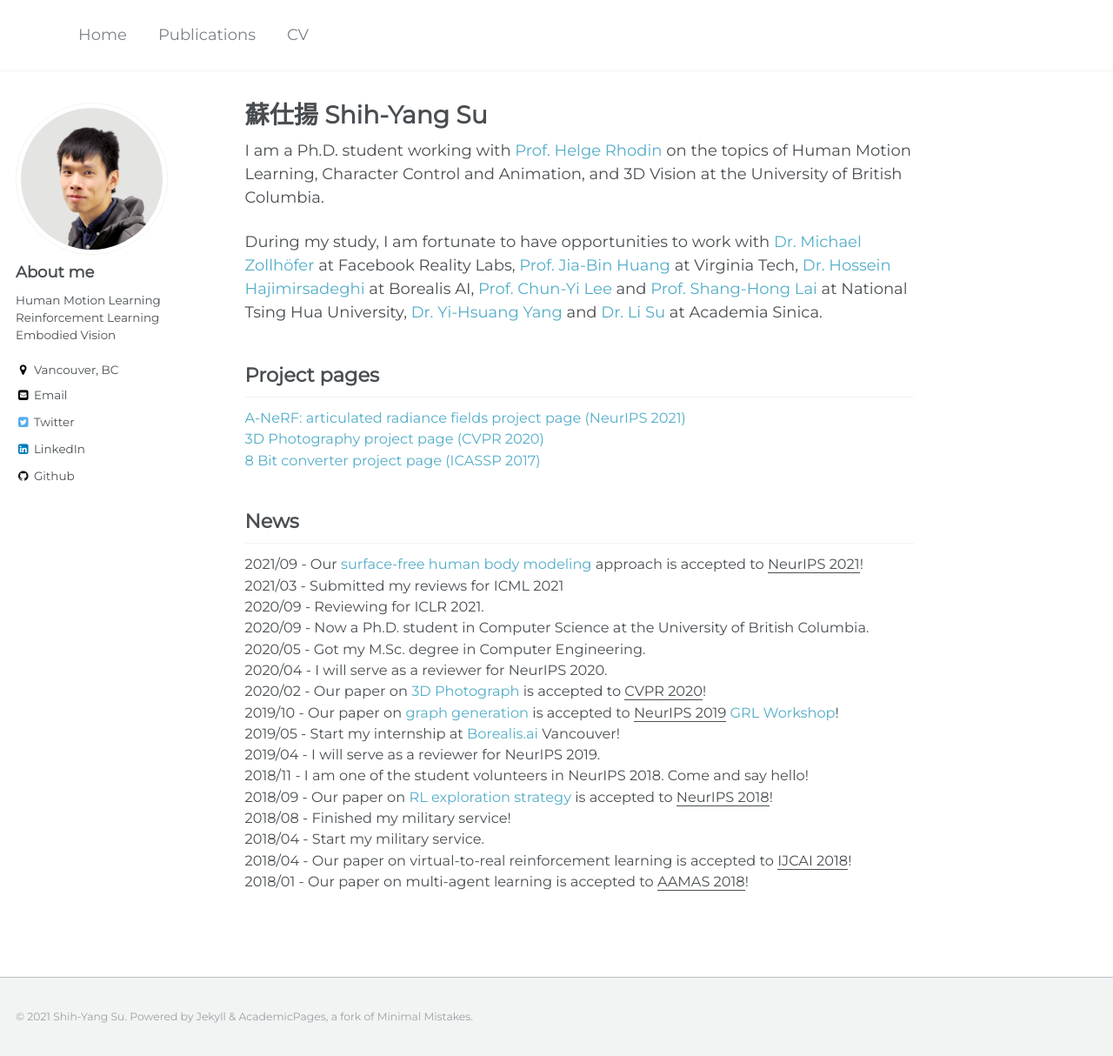
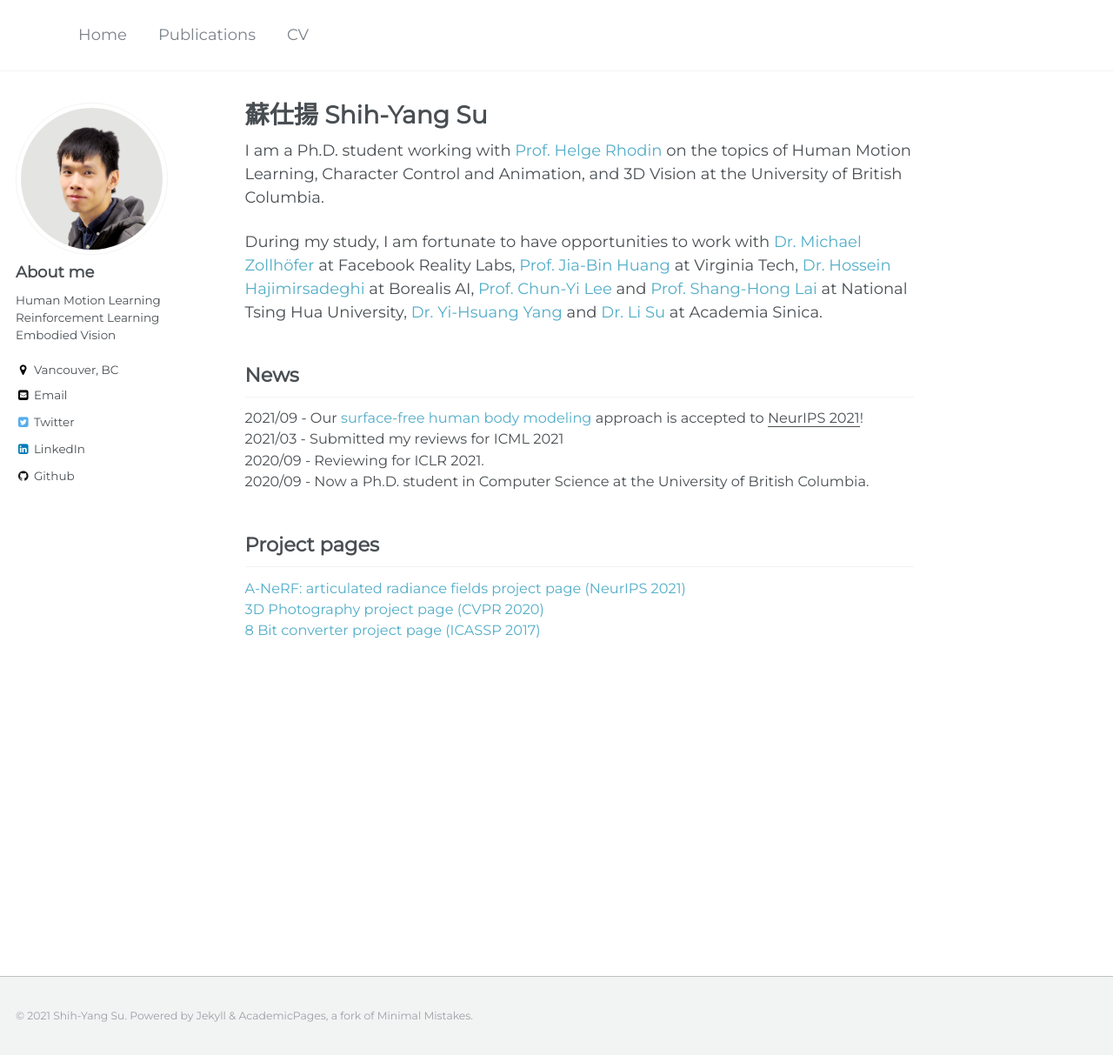
Before and after one commit to LemonATsu/LemonATsu.github.io, a Jekyll site: the page built from _pages/about.md, in a window 1280 px wide and 1214 px high. Shown: the whole window at 87% size. Built offline with Jekyll 4.4.1, drawn with Linux system fonts in a browser that asks for light colours.

Commit message:
update news

```diff
--- a/_pages/about.md
+++ b/_pages/about.md
@@ -13,15 +13,8 @@
 
 During my study, I am fortunate to have opportunities to work with [Dr. Michael Zollh&ouml;fer](https://zollhoefer.com/) at Facebook Reality Labs, [Prof. Jia-Bin Huang](https://filebox.ece.vt.edu/~jbhuang/) at Virginia Tech, [Dr. Hossein Hajimirsadeghi](https://hossein-h.github.io/) at Borealis AI, [Prof. Chun-Yi Lee](http://cymaxwelllee.wixsite.com/elsa) and [Prof. Shang-Hong Lai](http://www.cs.nthu.edu.tw/~lai/) at National Tsing Hua University, [Dr. Yi-Hsuang Yang](http:// mac.citi.sinica.edu.tw/~yang/) and [Dr. Li Su](https://sites.google.com/site/lisupage/) at Academia Sinica.
 
-## Project pages
-<div class="news" style="font-size:0.9em">
-<a href="https://lemonatsu.github.io/anerf/">A-NeRF: articulated radiance fields project page (NeurIPS 2021)</a> <br>
-<a href="https://shihmengli.github.io/3D-Photo-Inpainting/">3D Photography project page (CVPR 2020)</a> <br>
-<a href="https://lemonatsu.github.io/py8bit_web/">8 Bit converter project page (ICASSP 2017)</a>
-</div>
-
 ## News
-<div class="news" style="font-size:0.9em">
+<div class="news" style="font-size:0.9em;width: 100%; height: 100px; overflow-y: scroll;">
 2021/09 - Our <a href="">surface-free human body modeling</a> approach is accepted to <u>NeurIPS 2021</u>! <br>
 2021/03 - Submitted my reviews for ICML 2021 <br>
 2020/09 - Reviewing for ICLR 2021. <br>
@@ -39,3 +32,10 @@
 2018/04 - Our paper on virtual-to-real reinforcement learning is accepted to <u>IJCAI 2018</u>! <br>
 2018/01 - Our paper on multi-agent learning is accepted to <u>AAMAS 2018</u>!
 </div>
+
+## Project pages
+<div class="news" style="font-size:0.9em">
+<a href="https://lemonatsu.github.io/anerf/">A-NeRF: articulated radiance fields project page (NeurIPS 2021)</a> <br>
+<a href="https://shihmengli.github.io/3D-Photo-Inpainting/">3D Photography project page (CVPR 2020)</a> <br>
+<a href="https://lemonatsu.github.io/py8bit_web/">8 Bit converter project page (ICASSP 2017)</a>
+</div>
```
